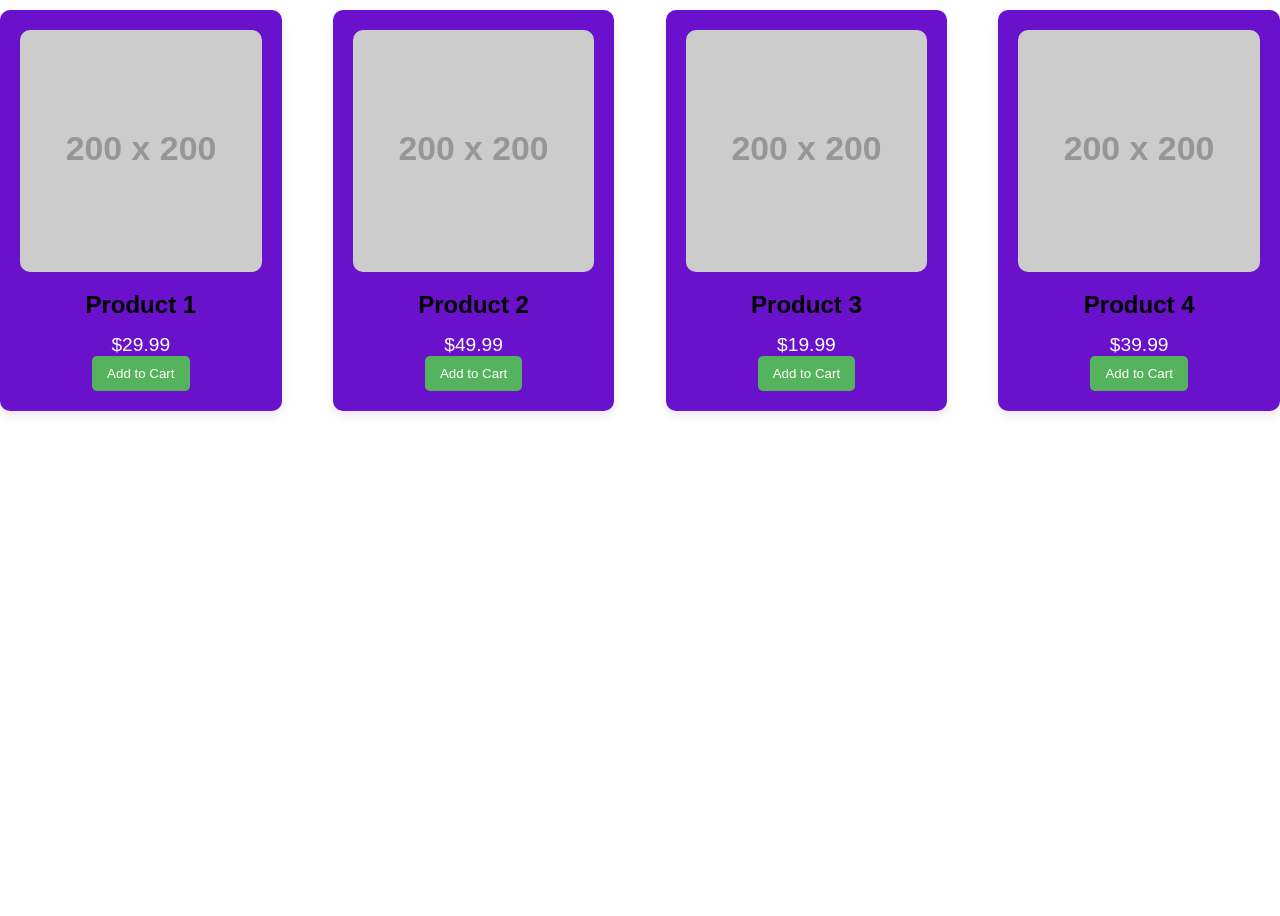
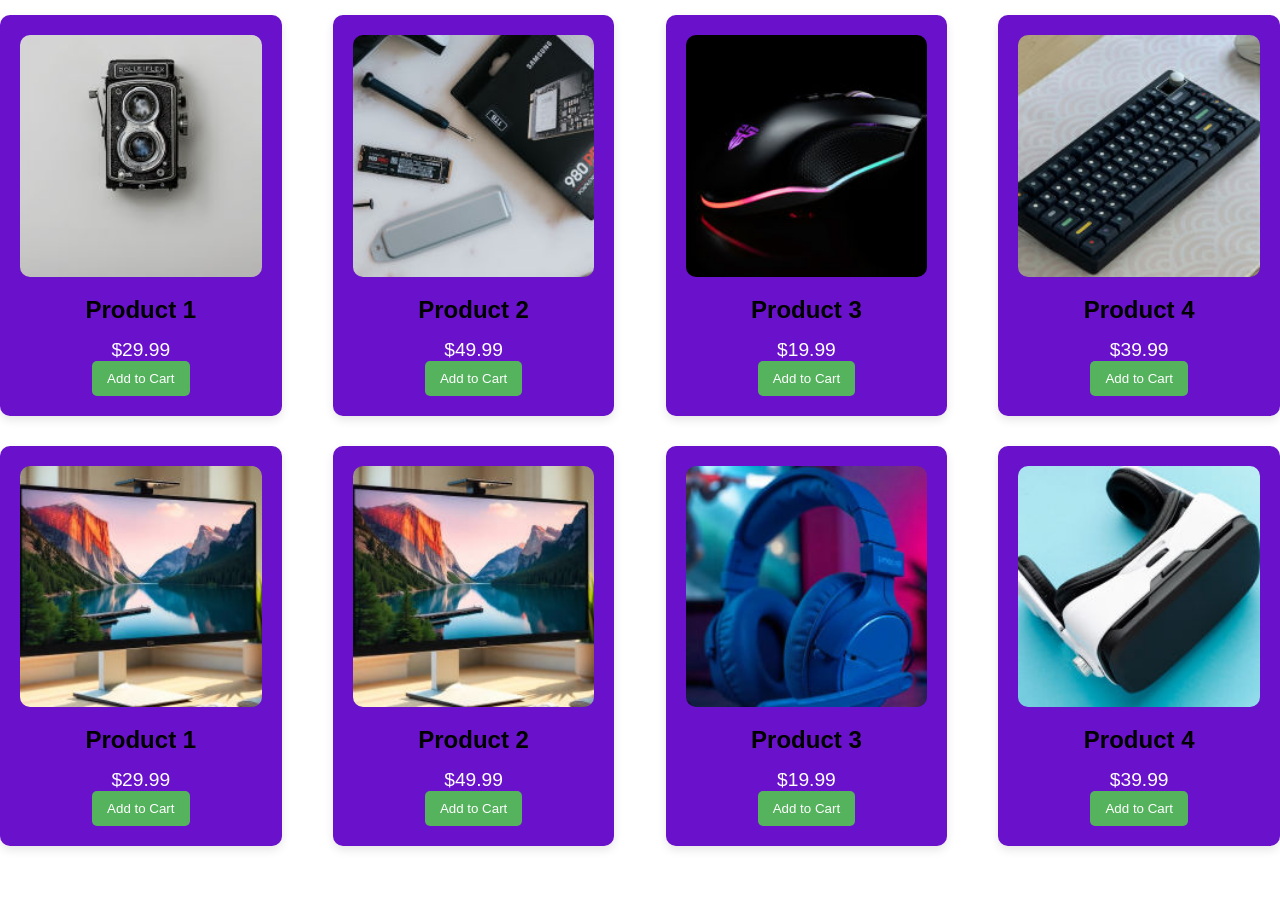
Before and after one commit to bhargav-patel-07/FirstProject, a plain HTML site: page index.html in a window 1280 px wide. Shown: the part 638-1554 px from the top of the page. Before the commit the page ends 1089 px from the top, so only its background shows below. Drawn offline with Linux system fonts and the light colour scheme; placeholder pictures from the web are drawn by us.

Commit message:
adding pics

```diff
--- a/index.css
+++ b/index.css
@@ -26,7 +26,12 @@ nav {
 }
 
 .logo {
-    font-size: 1.8rem;
+
+    font-size: 1.0rem;
+}
+.logo-img {
+    width: 8px;
+    height: 8px;
 }
 
 .nav-links {
@@ -36,6 +41,7 @@ nav {
 
 .nav-links li {
     margin-left: 20px;
+    margin-top: 10px;
 }
 
 .nav-links a {
@@ -53,7 +59,7 @@ nav {
 
 
 .hero {
-    background-image: url('https://via.placeholder.com/1200x600');
+    background-image: url('back.jpg');
     background-size: cover;
     background-position: center;
     height: 60vh;
@@ -72,6 +78,8 @@ nav {
     font-size: 1.5rem;
     color: white;
     margin: 15px 0;
+    object-fit: cover;
+
 }
 
 .shop-now-btn {
@@ -103,6 +111,7 @@ nav {
     justify-content: space-between;
     flex-wrap: wrap;
 }
+
 .product-container :hover{
     background-color: #55b35d;
 }
@@ -114,6 +123,7 @@ nav {
     box-shadow: 0px 4px 10px rgba(0, 0, 0, 0.1);
     border-radius: 10px;
     text-align: center;
+    margin-bottom: 30px;
 }
 
 .product-card img {
--- a/index.html
+++ b/index.html
@@ -11,7 +11,7 @@
     <header>
         <div class="container">
             <nav>
-                <h1 class="logo" ><a href="#">ShopiCart</a></h1>
+                <h1 class="logo" ><a href="#" >logo</a></h1>
                 <ul class="nav-links">
                     <li><a href="#">Search</a></li>
                     <li><a href="login.html">Login</a></li>
@@ -26,8 +26,7 @@
     <!-- Hero Section -->
     <section class="hero">
         <div class="hero-content">
-            <h2>Discover the Latest Trends</h2>
-            <p>Shop our new arrivals today!</p>
+
             <button class="shop-now-btn">Shop Now</button>
         </div>
     </section>
@@ -36,26 +35,51 @@
     <section class="products">
         <h2>Featured Products</h2>
         <div class="product-container">
-            <div class="product-card">
-                <img src="https://via.placeholder.com/200" alt="Product 1">
+            <div class="product-card" data-category="p1">
+                <img src="p1.jpg" alt="Product 1">
                 <h3>Product 1</h3>
                 <p>$29.99</p>
                 <button>Add to Cart</button>
             </div>
-            <div class="product-card">
-                <img src="https://via.placeholder.com/200" alt="Product 2">
+            <div class="product-card" data-category="p2">
+                <img src="p2.jpg" alt="Product 2">
                 <h3>Product 2</h3>
                 <p>$49.99</p>
                 <button>Add to Cart</button>
             </div>
-            <div class="product-card">
-                <img src="https://via.placeholder.com/200" alt="Product 3">
+            <div class="product-card" data-category="p3">
+                <img src="p3.jpg" alt="Product 3">
                 <h3>Product 3</h3>
                 <p>$19.99</p>
                 <button>Add to Cart</button>
             </div>
-            <div class="product-card">
-                <img src="https://via.placeholder.com/200" alt="Product 4">
+            <div class="product-card" data-category="p4">
+                <img src="p4.jpg" alt="Product 4">
+                <h3>Product 4</h3>
+                <p>$39.99</p>
+                <button>Add to Cart</button>
+            </div>
+            <div class="product-card" data-category="p1">
+                <img src="p5.jpg" alt="Product 1">
+                <h3>Product 1</h3>
+                <p>$29.99</p>
+                <button>Add to Cart</button>
+            </div>
+
+            <div class="product-card" data-category="p2">
+                <img src="p6.jpg" alt="Product 2">
+                <h3>Product 2</h3>
+                <p>$49.99</p>
+                <button>Add to Cart</button>
+            </div>
+            <div class="product-card" data-category="p3">
+                <img src="p7.jpg" alt="Product 3">
+                <h3>Product 3</h3>
+                <p>$19.99</p>
+                <button>Add to Cart</button>
+            </div>
+            <div class="product-card" data-category="p4">
+                <img src="p8.jpg" alt="Product 4">
                 <h3>Product 4</h3>
                 <p>$39.99</p>
                 <button>Add to Cart</button>
@@ -63,6 +87,8 @@
         </div>
     </section>
 
-<script ></script>
+
+<script >
+    </script>
 </body>
 </html>
```
Also changed, not shown: back.jpg (added), logo.png (added), p1.jpg (added), p2.jpg (added), p3.jpg (added), p4.jpg (added), p5.jpg (added), p6.jpg (added), p7.jpg (added), p8.jpg (added).
